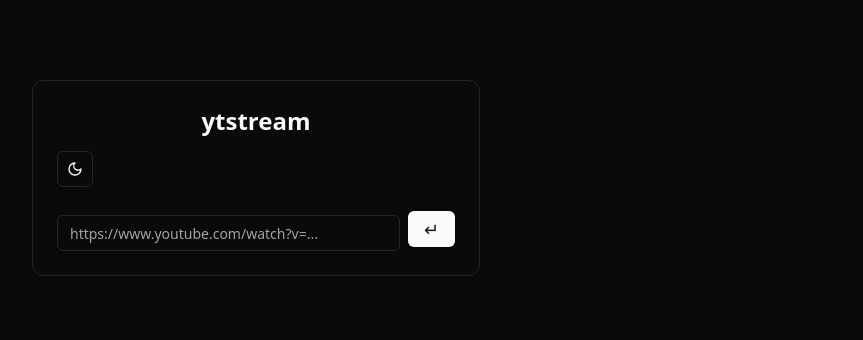
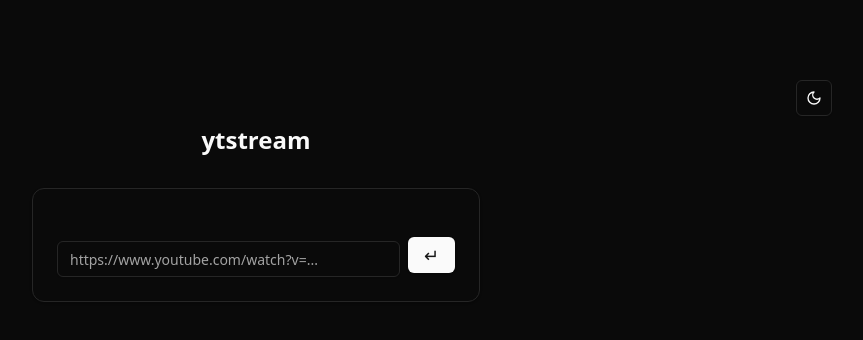
Before and after one commit to redHat-arko/ytstream, a React (Vite) app in the folder frontend/: page / in a window 1280 px wide. Shown: the top 340 px of the page, without its empty margins (384-1247 px from the left). Built offline with nearby package versions, Linux system fonts and the light colour scheme.

Commit message:
Fix formatting

```diff
--- a/frontend/src/App.tsx
+++ b/frontend/src/App.tsx
@@ -37,12 +37,15 @@ function App() {
 
   return (
     <ThemeProvider defaultTheme="dark" storageKey="vite-ui-theme">
-      <div className="min-h-screen py-12 px-4 sm:px-6 lg:px-8">
+      <div className="min-h-screen py-12 px-4 sm:px-6 lg:px-8 relative">
+        <div className="flex justify-end mb-2">
+          <ModeToggle />
+        </div>
+        <h1 className="text-2xl font-bold text-center mb-8">ytstream</h1>
         <div className="max-w-md mx-auto">
           <Card>
             <CardHeader>
-              <h1 className="text-2xl font-bold text-center mb-2">ytstream</h1>
-              <ModeToggle />
+              {/* Removed ModeToggle from here */}
             </CardHeader>
             <CardContent>
               <div className="flex">
```
